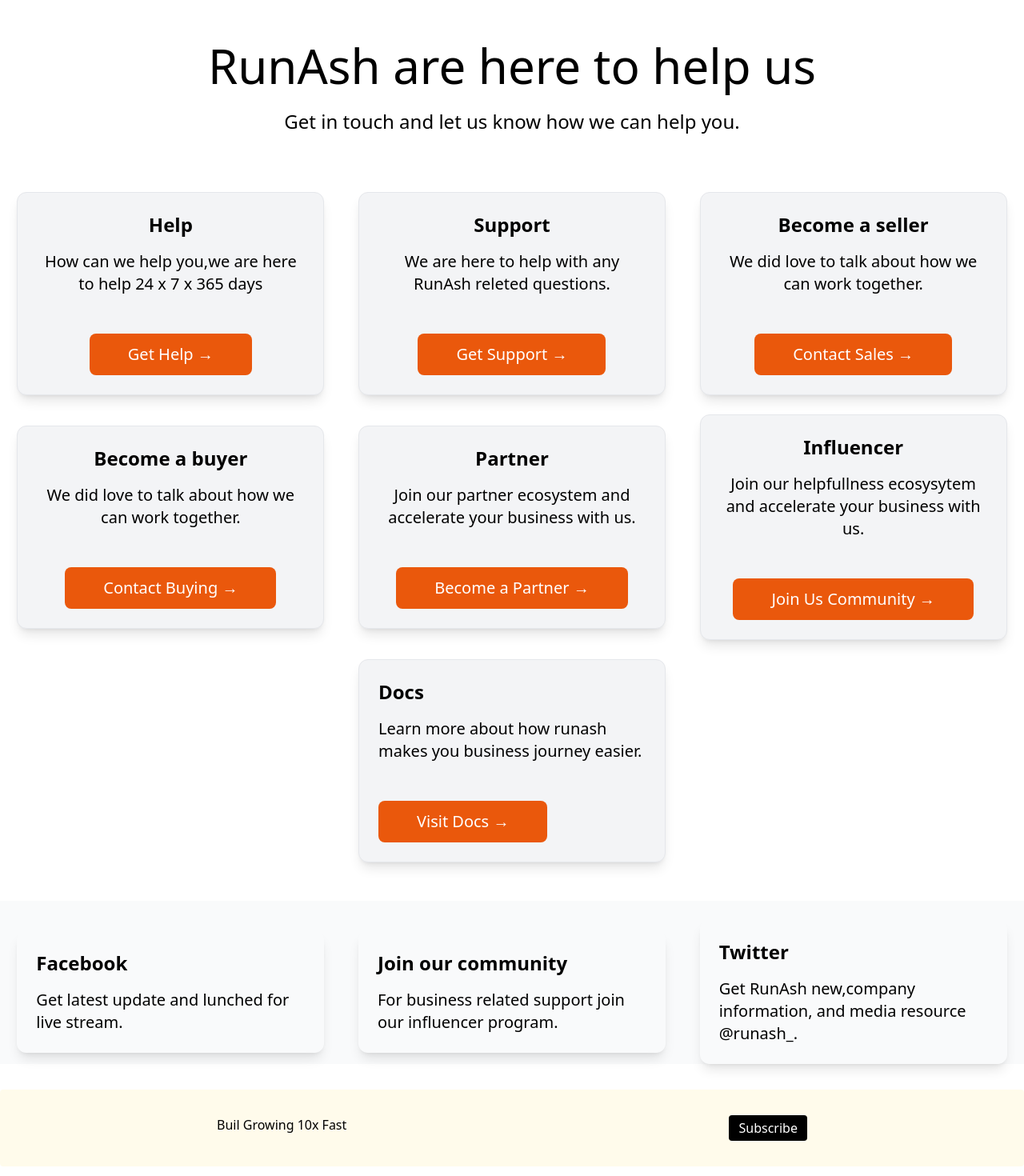
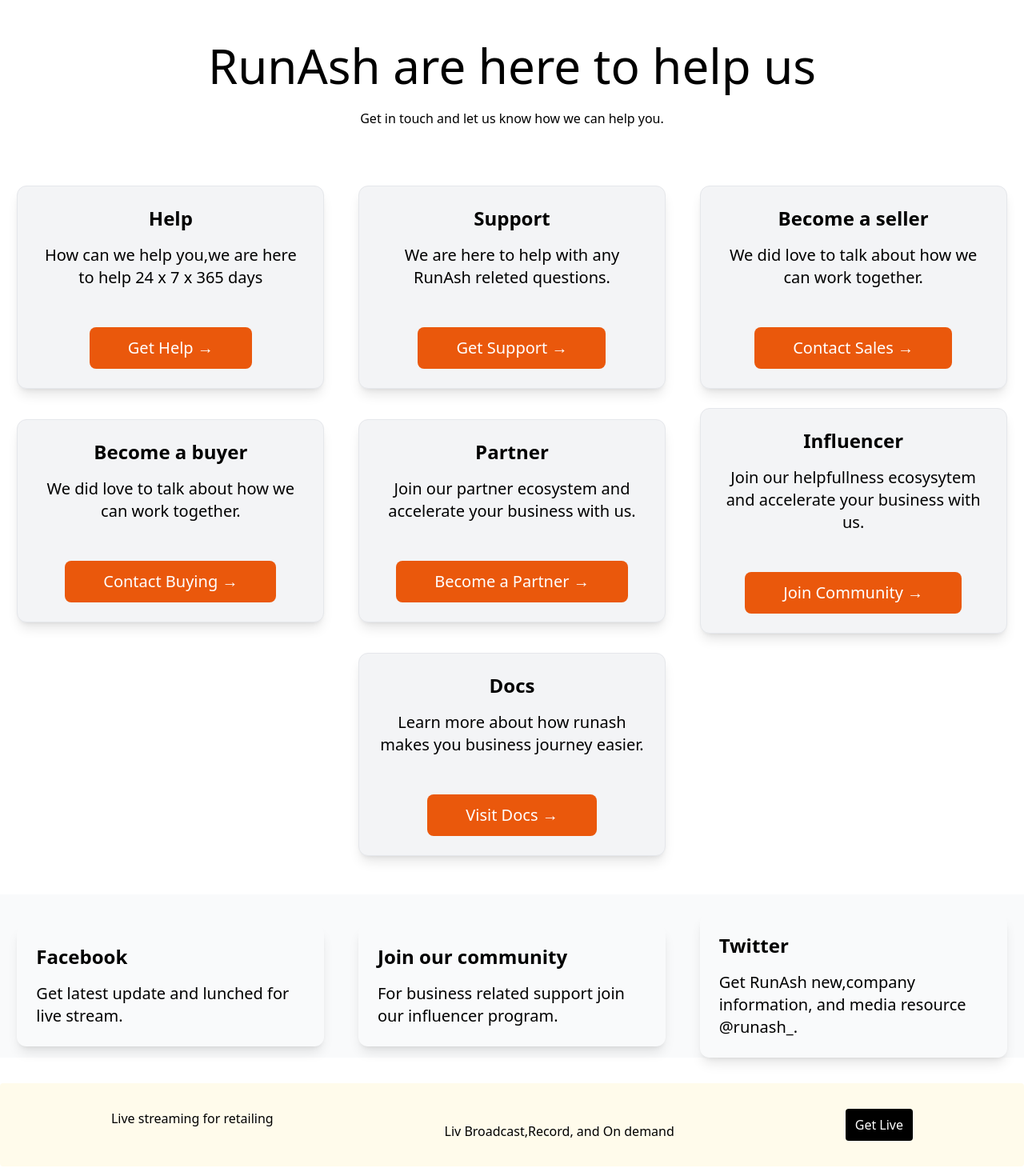
Before and after one commit to Vaibhavmurmu/nextjs13, a Next.js app: page /contact in a window 1280 px wide. Shown: the part 120-1590 px from the top of the page at 80% size. Built offline with nearby package versions, Linux system fonts and the light colour scheme.

Commit message:
Change to be committed

```diff
--- a/pages/contact.js
+++ b/pages/contact.js
@@ -8,7 +8,7 @@ export default function Contact() {
             <h1 className="mt-12 text-6xl font-b">
                 RunAsh are here to help us
             </h1>
-            <p className="mt-6 text-2xl font-n">
+            <p className="mt-6 text-1xl font-n">
                 Get in touch and let us know how we can help you.
             </p>
         <div className="mt-12 flex max-w-7xl flex-wrap items-center justify-around sm:w-full">
@@ -86,13 +86,13 @@ export default function Contact() {
               Join our helpfullness ecosysytem and accelerate your business with us.
               <br />
                 <Link href="/login">
-                <a className='text-blue-600'><button className="bg-orange-600 hover:bg-black text-center text-white font-medium py-3 px-12 rounded-lg p-3 mt-12">Join Us Community &rarr;</button></a>
+                <a className='text-blue-600'><button className="bg-orange-600 hover:bg-black text-center text-white font-medium py-3 px-12 rounded-lg p-3 mt-12">Join Community &rarr;</button></a>
                 </Link>
             </p>
           </a>
           <a
             href="https://nextjs.org/docs"
-            className="mt-6 w-96 rounded-xl border p-6 text-centre focus:text-black shadow-lg bg-gray-100"
+            className="mt-6 w-96 rounded-xl border p-6 text-center focus:text-black shadow-lg bg-gray-100"
           >
             <h3 className="text-2xl font-bold">Docs</h3>
             <p className="mt-4 text-xl">
@@ -148,9 +148,12 @@ export default function Contact() {
         </div>
         <div className="mt-8 flex max-w-8xl flex-wrap item-centre justify-around sm:w-full bg-amber-50 p-8 rounded">
           <h2 className="text-bold">
-            Buil Growing 10x Fast
+            Live streaming for retailing
           </h2>
-          <button className="bg-black text-white hover:bg-white hover:text-black font-n py-1 px-3 rounded mt-0">Subscribe</button>
+          <p className="mt-4 tet-1xl">
+          Liv Broadcast,Record, and On demand
+          </p>
+          <button className="bg-black text-white hover:bg-white hover:text-black font-n py-1 px-3 rounded mt-0">Get Live</button>
         </div>
         </div>
         )
```
